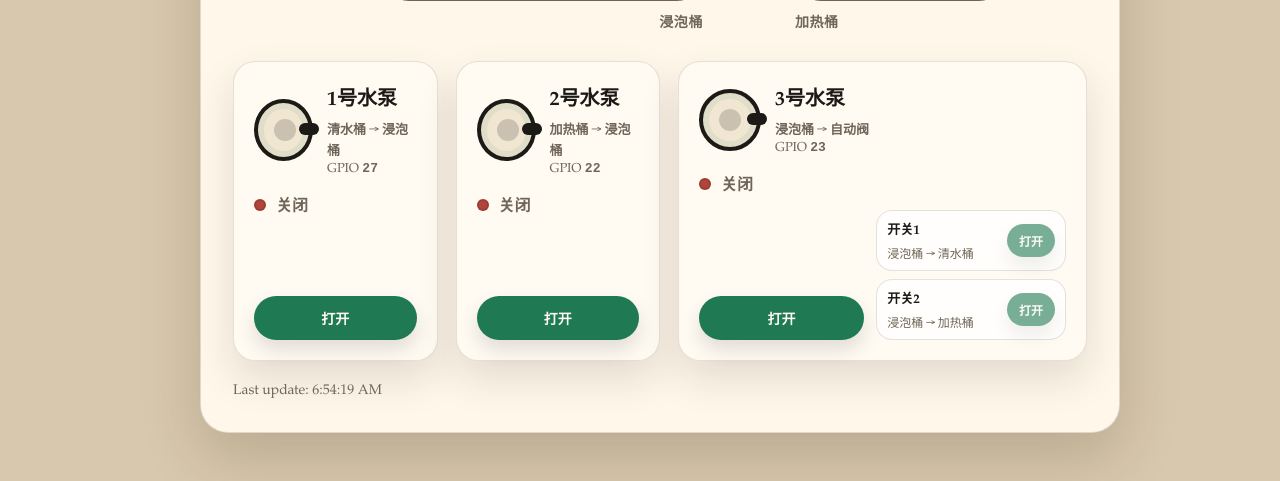
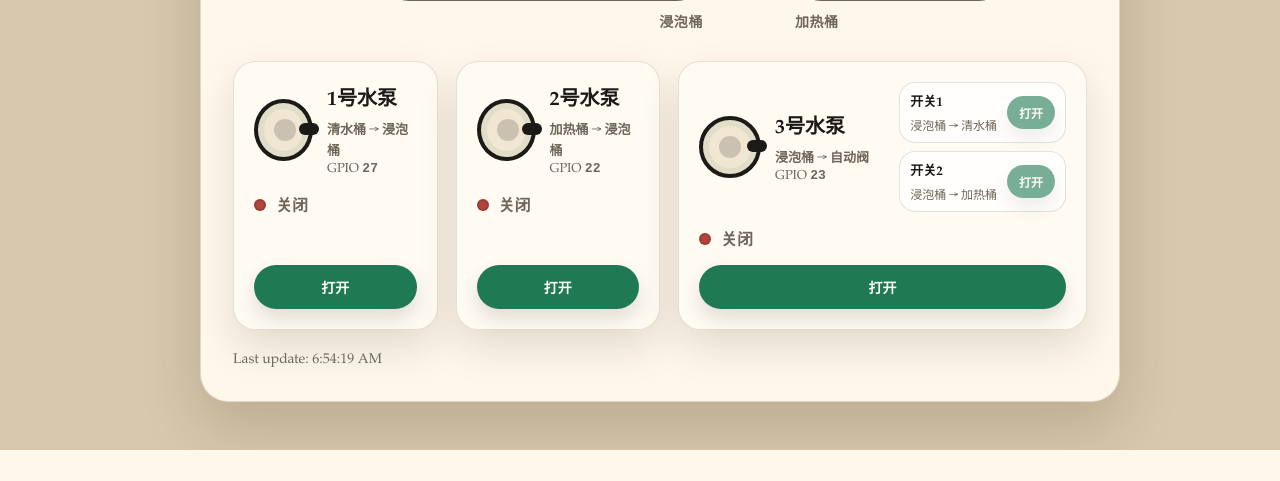
Before and after one commit to MickeyElders/pi-control-program, a FastAPI app: page / in a window 1280 px wide. Shown: the part 653-1134 px from the top of the page. After the commit the page ends 1103 px from the top, so only its background shows below. Run offline with FastAPI, Linux system fonts and the light colour scheme.

Commit message:
修改高度

```diff
--- a/static/style.css
+++ b/static/style.css
@@ -511,6 +511,19 @@ h2 {
   align-items: center;
 }
 
+.pump-top-split {
+  display: grid;
+  grid-template-columns: minmax(0, 1fr) auto;
+  gap: 12px;
+  align-items: stretch;
+}
+
+.pump-info-block {
+  display: flex;
+  gap: 14px;
+  align-items: center;
+}
+
 .pump-label p {
   margin: 0;
   color: var(--muted);
@@ -672,6 +685,11 @@ h2 {
 
 .auto-switches.compact {
   gap: 8px;
+}
+
+.auto-switches.inline {
+  align-content: center;
+  justify-items: stretch;
 }
 
 .heater-panel {
--- a/templates/index.html
+++ b/templates/index.html
@@ -164,7 +164,8 @@
             data-index="2"
             data-on="{{ "1" if pump3 and pump3.on else "0" }}"
           >
-            <div class="pump-top">
+            <div class="pump-top pump-top-split">
+              <div class="pump-info-block">
                 <div class="pump-icon" aria-hidden="true">
                   <div class="pump-shell"></div>
                   <div class="pump-center"></div>
@@ -179,17 +180,7 @@
                   {% endif %}
                 </div>
               </div>
-
-            <div class="status">
-              <span class="dot" data-role="dot"></span>
-              <span class="status-text" data-role="status">关闭</span>
-            </div>
-
-            <div class="pump-actions pump-actions-split">
-              <div class="controls">
-                <button class="btn toggle" data-role="toggle" type="button">打开</button>
-              </div>
-              <div class="auto-switches compact">
+              <div class="auto-switches compact inline">
                 <div class="auto-row" data-auto="fresh" data-on="{{ "1" if auto_switches.fresh else "0" }}">
                   <div class="auto-text">
                     <div class="auto-title">开关1</div>
@@ -205,6 +196,15 @@
                   <button class="btn toggle auto" data-auto="heat" type="button">打开</button>
                 </div>
               </div>
+            </div>
+
+            <div class="status">
+              <span class="dot" data-role="dot"></span>
+              <span class="status-text" data-role="status">关闭</span>
+            </div>
+
+            <div class="controls">
+              <button class="btn toggle" data-role="toggle" type="button">打开</button>
             </div>
           </article>
         </div>
```
Lines whose indentation alone changed are shown as unchanged.
